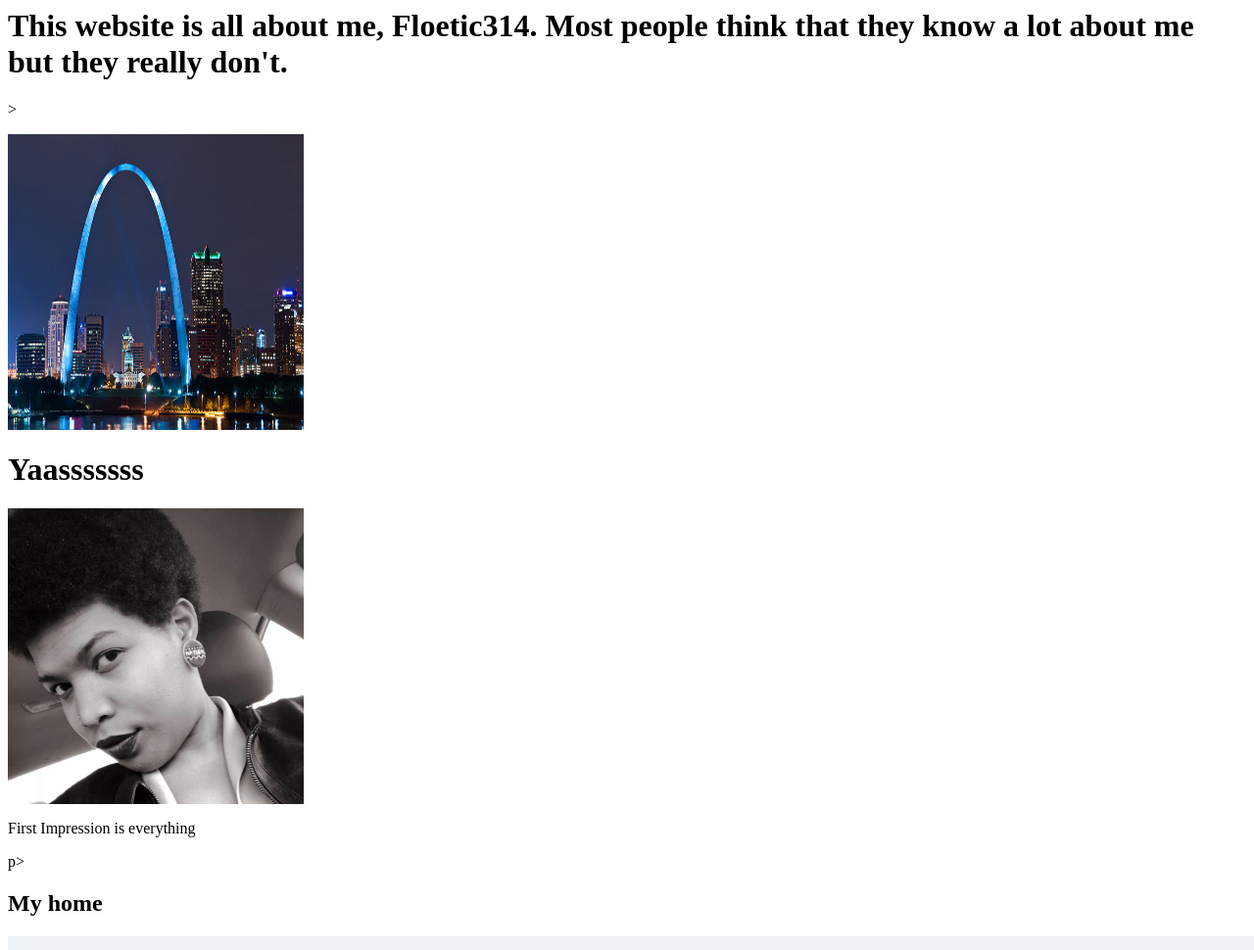
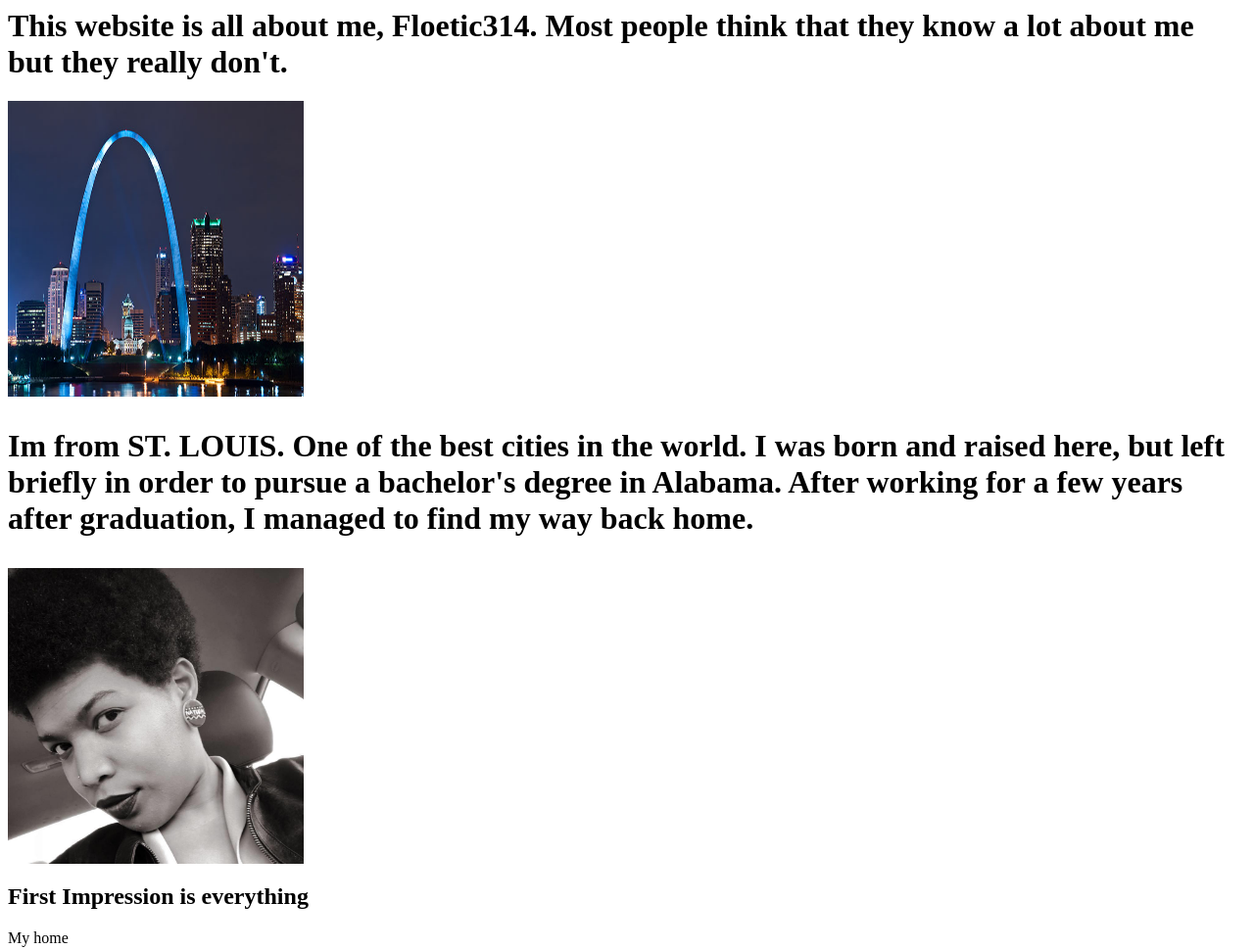
Before and after one commit to Floetic314/html-me-something, a plain HTML site: page index.html in a window 1280 px wide. Shown: the top 970 px of the page at 98% size. Drawn offline with Linux system fonts and the light colour scheme.

Commit message:
more additions

```diff
--- a/index.html
+++ b/index.html
@@ -6,7 +6,7 @@
 <body>
 <header>
     <h1>This website is all about me, Floetic314.
-    Most people think that they know a lot about me but they really don't. </h1>>
+    Most people think that they know a lot about me but they really don't. </h1>
 
     <p>
         <img src="img/stl skyline.jpg" alt="selfie" height="302" width="302">
@@ -14,13 +14,18 @@
 
 </header>
 
-        <h1>Yaasssssss</h1>
+        <h1>
+            <p>Im from ST. LOUIS. One of the best cities in the world.
+            I was born and raised here, but left briefly in order to pursue a bachelor's degree in Alabama.
+             After working for a few years after graduation, I managed to find my way back home.</p>
+
+        </h1>
         <img src="img/image selfie.jpg" alt="selfie" height="302" width="302">
 
     </div>
 
- <p>First Impression is everything</p>p>
-    <h2>My home</h2>
+ <h2>First Impression is everything</h2>
+    <p>My home</p>
     <img src="img/stl neighborhhoods.jpg"
 
 
```
